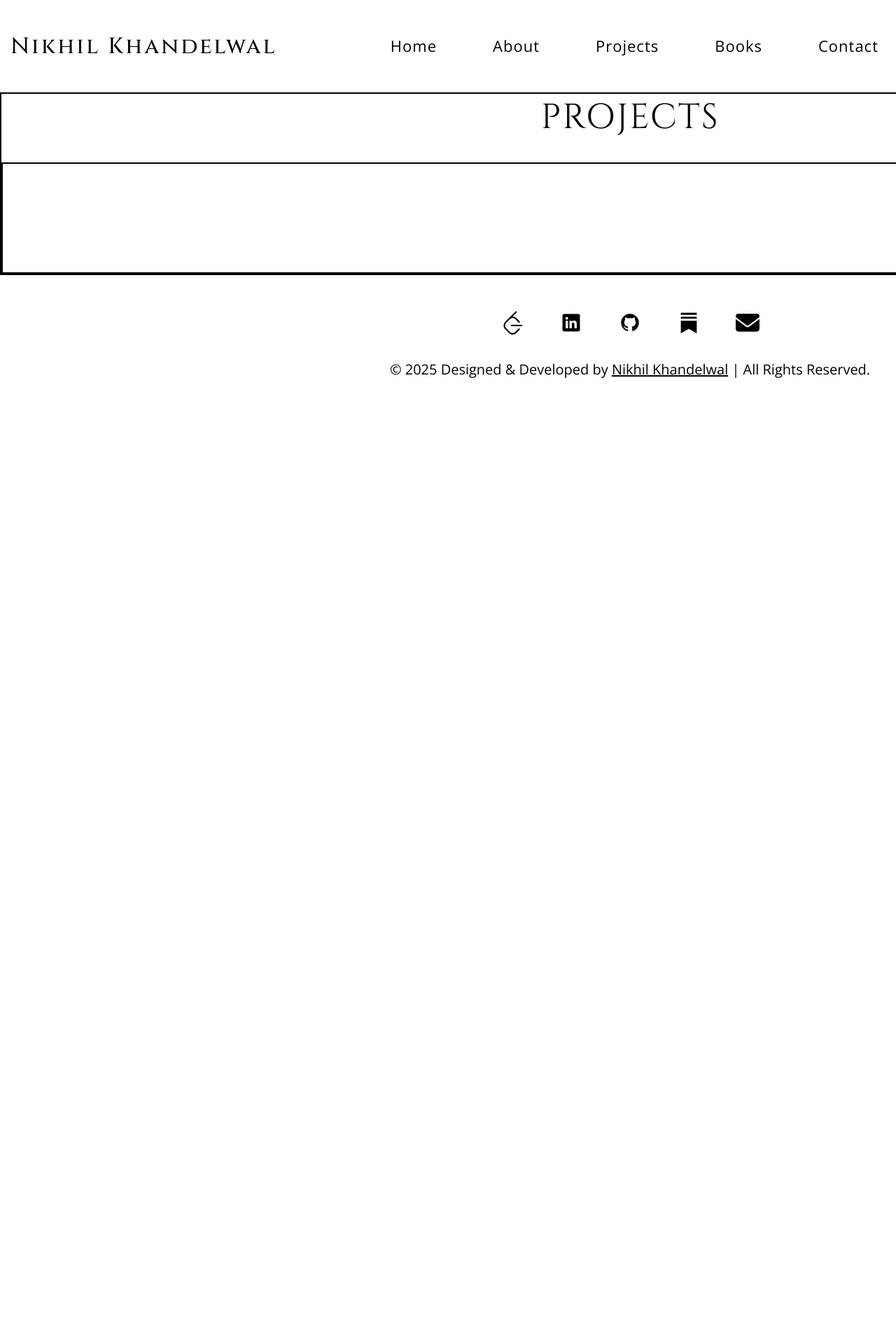
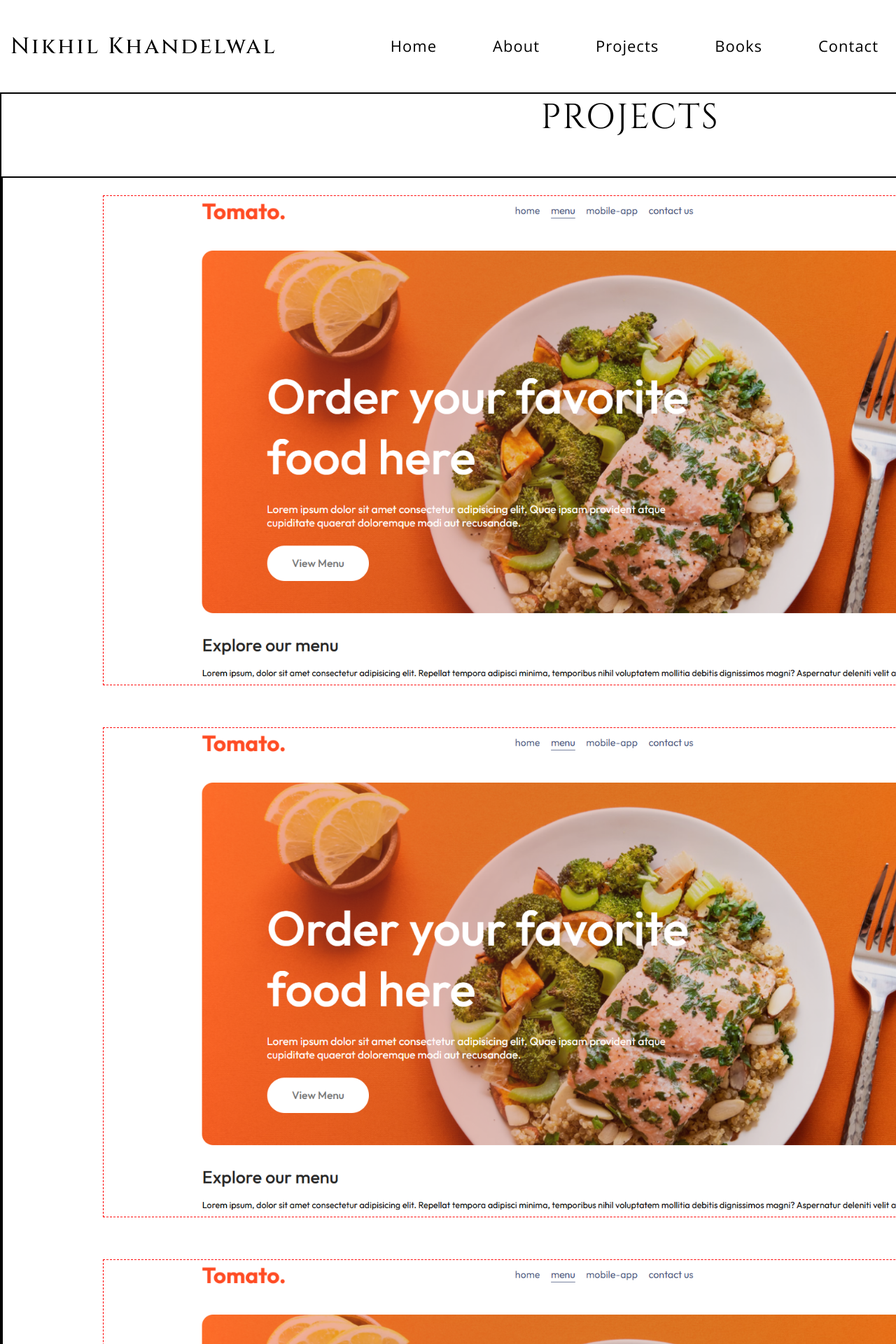
Before and after one commit to nikhilkhandelwal006/nikhilkhandelwal.me, a React (Vite) app: page /projects in a window 1280 px wide. Shown: the top 1920 px of the page at 70% size. Before the commit the page ends 800 px from the top, so only its background shows below. Built offline with nearby package versions, Linux system fonts and the light colour scheme; a web font is replaced by a local one.

Commit message:
Project page added

```diff
--- a/src/pages/Projects/Projects.css
+++ b/src/pages/Projects/Projects.css
@@ -1,20 +1,35 @@
-.project-container{
+.project-container {
   width: 1800px;
   margin: auto;
 
   border: 2px solid black;
 }
 
-.heading{
+.heading {
   font-family: "Cinzel", serif;
-
+  padding-bottom: 20px;
 }
 
-.heading h2{
+.heading h2 {
   text-align: center;
   letter-spacing: 2px;
 }
 
-.showcase{
+.showcase {
   border: 2px solid black;
+  display: flex;
+  flex-direction: column;
+  justify-content: center;
+  align-items: center;
+  padding: 25px 22px;
+  gap: 60px;
 }
+
+.project-one {
+  border: 1px dashed red;
+  width: 1507px;
+}
+
+.project-one img {
+  width: 1500px;
+}
--- a/src/pages/Projects/Projects.jsx
+++ b/src/pages/Projects/Projects.jsx
@@ -1,5 +1,6 @@
 import React from 'react'
 import './Projects.css'
+import FD from "../../assets/FD.png"
 const Projects = () => {
   return (
     <div className='project-container'>
@@ -7,9 +8,9 @@ const Projects = () => {
             <h2>PROJECTS</h2>
         </div>
       <div className="showcase">
-        <div className="project-one"><video src=""></video></div>
-        <div className="project-two"></div>
-        <div className="project-three"></div>
+        <div className="project-one" ><img src={FD} alt="" /></div>
+        <div className="project-one"><img src={FD} alt="" /></div>
+        <div className="project-one"><img src={FD} alt="" /></div>
       </div>
     </div>
   )
```
Lines whose indentation alone changed are shown as unchanged.
